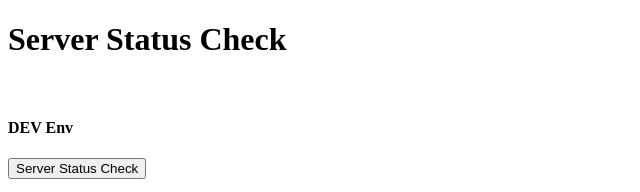
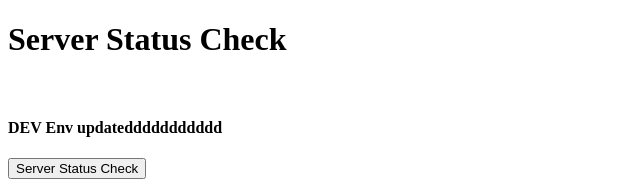
Before and after one commit to kkarthikp/amplifygitrepo, a plain HTML site: page index.html in a window 1280 px wide. Shown: the top 192 px of the page, without its empty margins (0-640 px from the left). Drawn offline with nearby package versions, Linux system fonts and the light colour scheme; no server answers.

Commit message:
updatedddd in master

```diff
--- a/index.html
+++ b/index.html
@@ -38,7 +38,7 @@
   </head>
   <body>
     <h1>Server Status Check</h1><br>
-	<h4>DEV Env</h4>
+	<h4>DEV Env updateddddddddddd</h4>
     <button>Server Status Check</button>
     <div id="click-count"></div>
     <div id="status">
```
